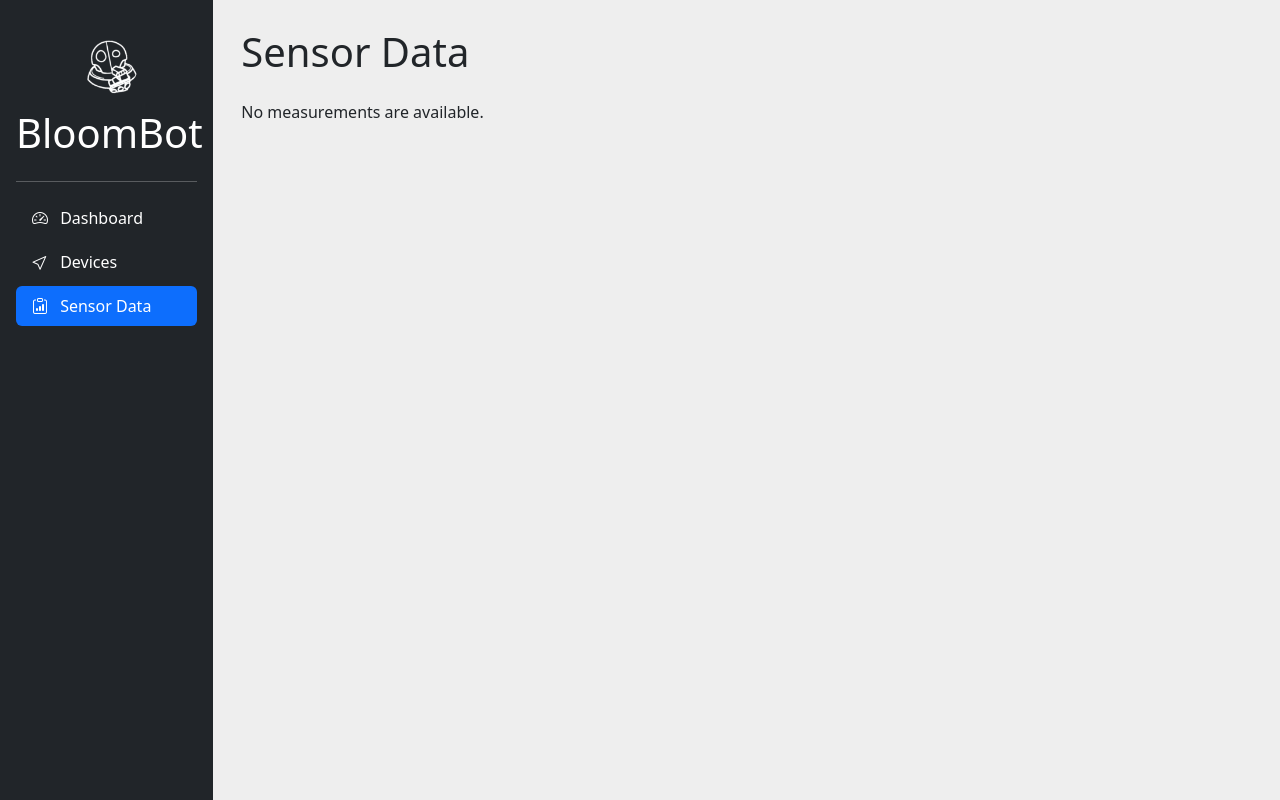
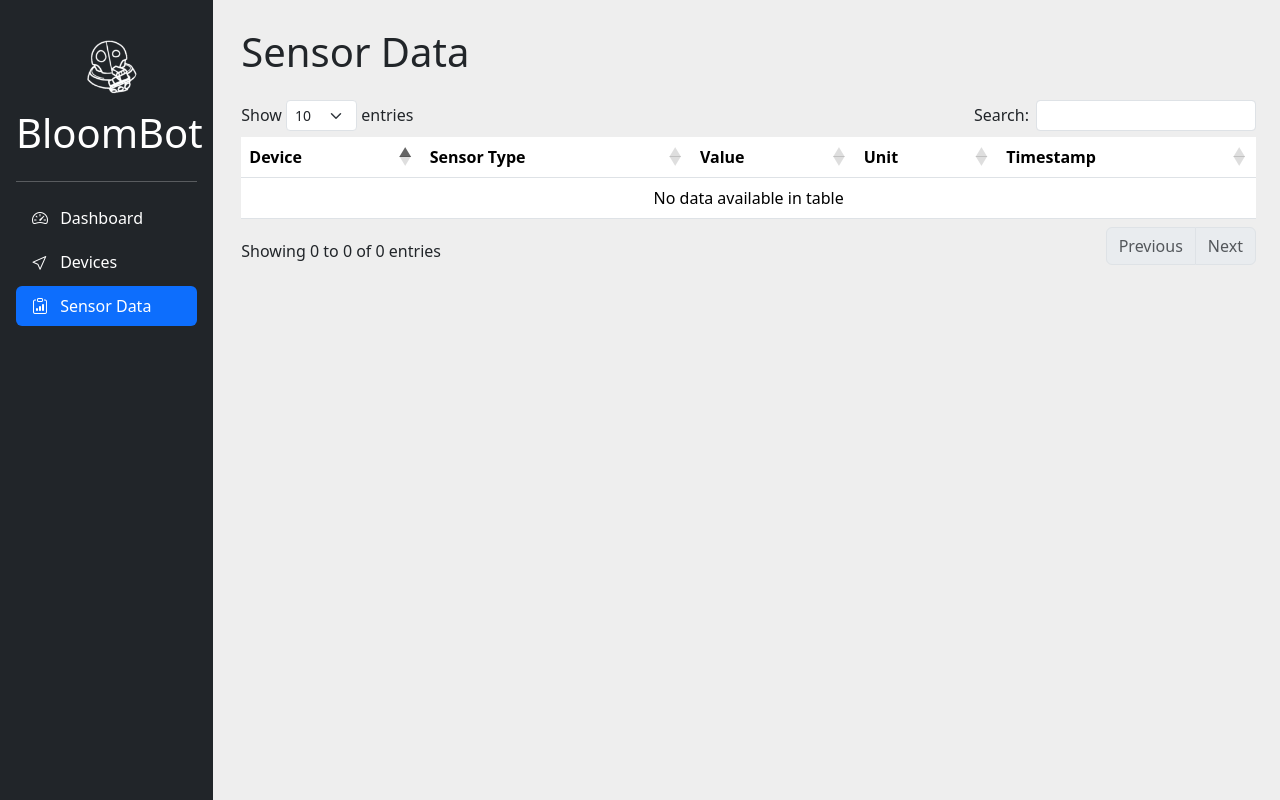
Before and after one commit to 4OI6-BloomBot/server, a Django app: page /samples/ in a window 1280 px wide. Run offline with Django 4.2, Linux system fonts and the light colour scheme; data that the repository does not hold is empty; some libraries are stand-ins or nearby versions.

Commit message:
Remove unused measurement_list check

```diff
--- a/bloombot_server/sensor_data/templates/sensor_data/index.html
+++ b/bloombot_server/sensor_data/templates/sensor_data/index.html
@@ -10,9 +10,6 @@
 {% endcomment %}
 
 {% block content %}
-    {% comment %} TODO: Don't really need to pass any measurement data to this anymore {% endcomment %}
-    {% if measurement_list %}
-
 
     <style>
       .column {
@@ -24,7 +21,7 @@
       .row:after {
         content: "";
         display: table;
-      clear: both;
+        clear:   both;
       }
     </style>
 
@@ -46,9 +43,6 @@
             </tr>
         </thead>
     </table>
-    {% else %}
-        <p>No measurements are available.</p>
-    {% endif %}
 
 {% endblock %}
 
```
Lines whose indentation alone changed are shown as unchanged.
